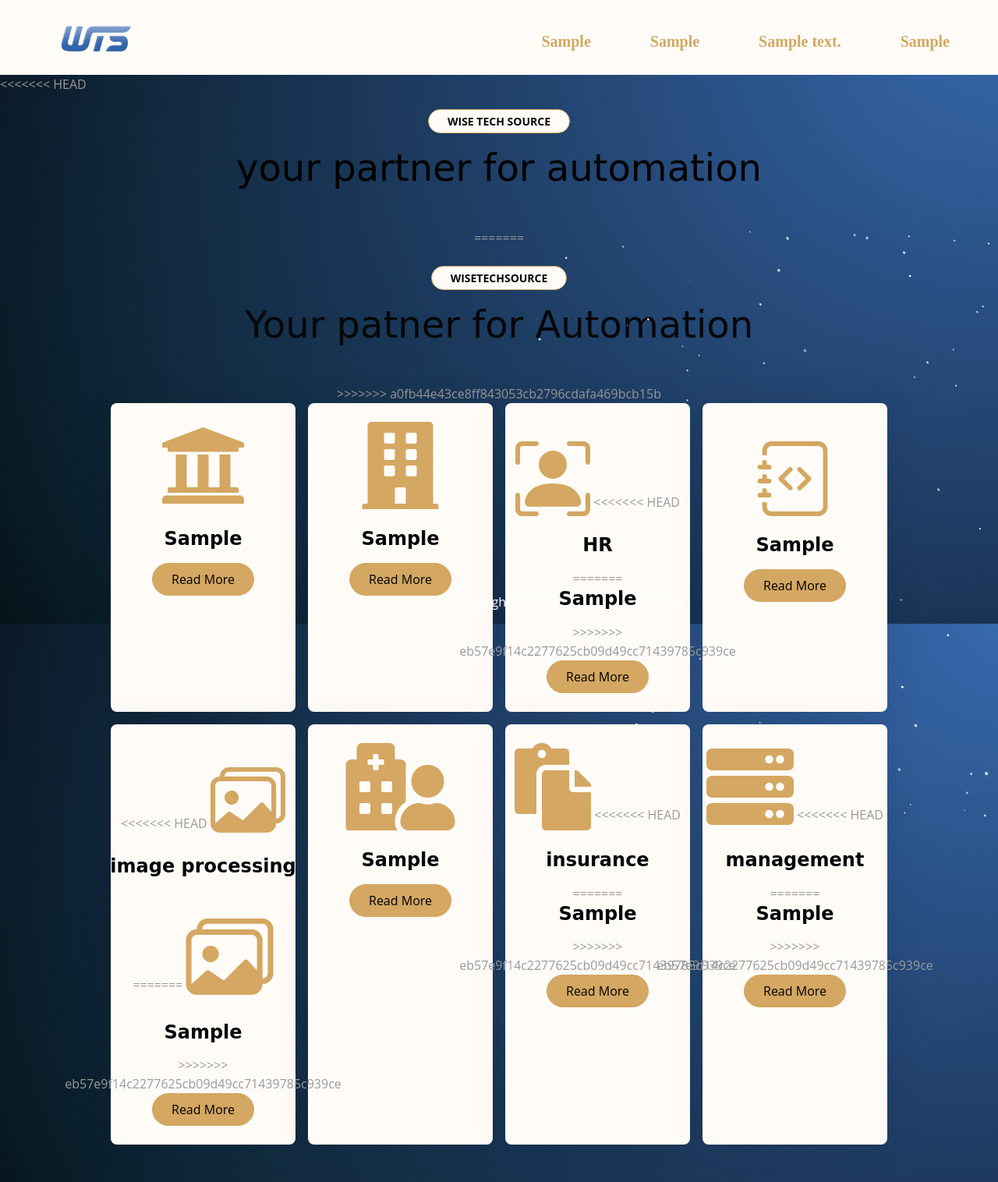
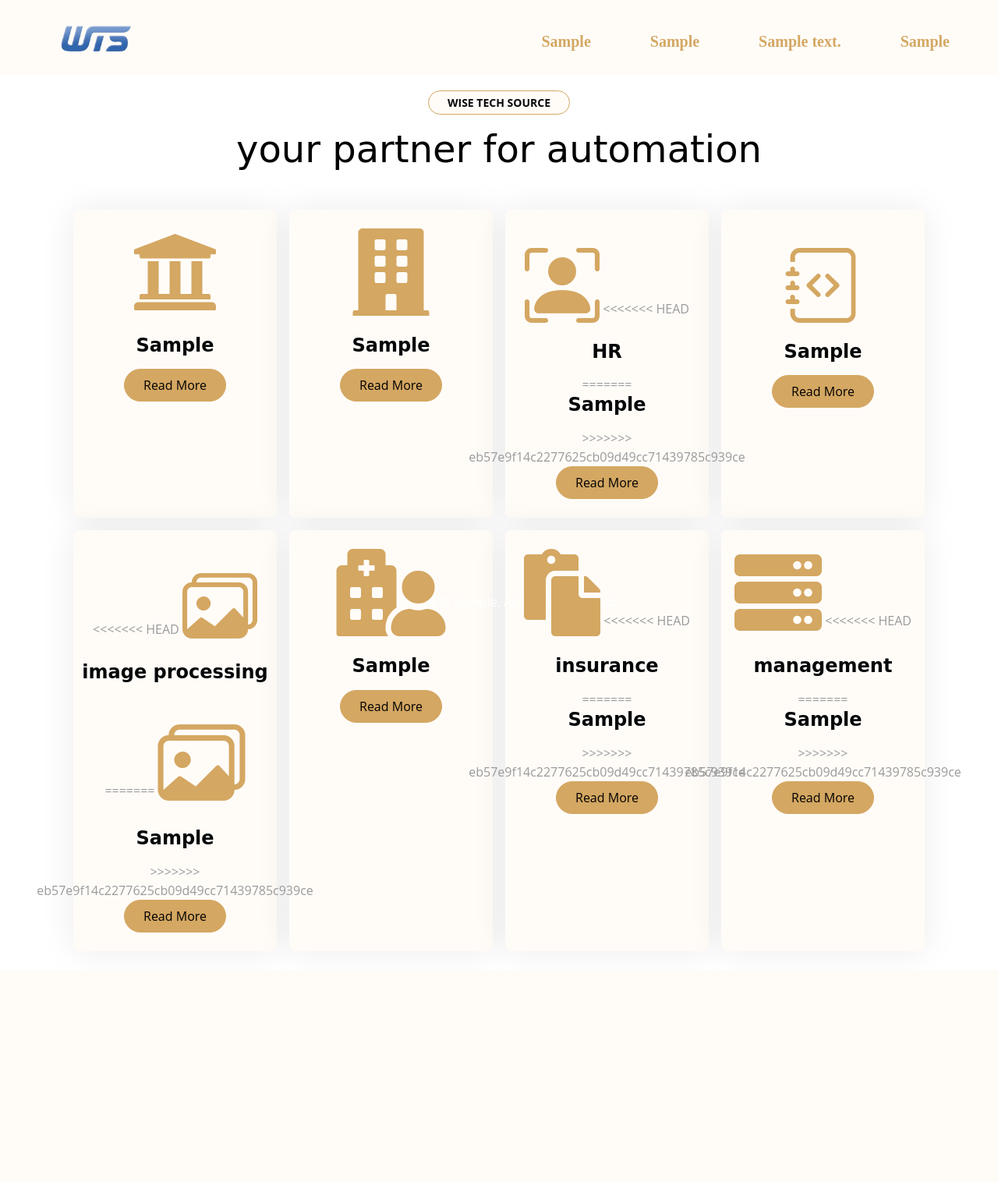
Before and after one commit to WisetechSourceProduct/AutomationProductCatalogue, a Django app: template wiseProductCatalog/templates/wiseProductCatalogApp/products.html in a window 1280 px wide. Shown: the whole page at 78% size. After the commit the page ends 1196 px from the top, so only its background shows below. Run offline with Django 5.2, Linux system fonts and the light colour scheme; the template is opened without the code that fills it: most values are stand-ins (such as "Sample title", 1, 10 or a date in 2020); some libraries are stand-ins or nearby versions; some web fonts are replaced.

Commit message:
hari update

```diff
--- a/wiseProductCatalog/templates/wiseProductCatalogApp/products.html
+++ b/wiseProductCatalog/templates/wiseProductCatalogApp/products.html
@@ -8,7 +8,6 @@
 
 
 {% include "navbar.html" %}
-<<<<<<< HEAD
 
         <!-- Service Start -->
 
@@ -17,16 +16,6 @@
                 <div class="text-center wow bounceInUp" data-wow-delay="45s">
                     <small class="d-inline-block fw-bold text-dark text-uppercase bg-light border border-primary rounded-pill px-4 py-1 mb-3" style="margin-top:20px;">wise tech source</small>
                     <h1 class="display-5 mb-5" style="color:black; font-size:9;">your partner for automation</h1>
-=======
-{% include 'wiseProductCatalogApp/background.html' %}
-<br>
-        <!-- Service Start -->
-        <div class="container-fluid service py-4">
-            <div class="container">
-                <div class="text-center wow bounceInUp" data-wow-delay="45s">
-                    <small class="d-inline-block fw-bold text-dark text-uppercase bg-light border border-primary rounded-pill px-4 py-1 mb-3">WiseTechSource</small>
-                    <h1 class="display-5 mb-5">Your patner for Automation</h1>
->>>>>>> a0fb44e43ce8ff843053cb2796cdafa469bcb15b
                 </div>
                 <div class="row g-3">
                     <div class="col-lg-3 col-md-6 col-sm-12 wow bounceInUp" data-wow-delay="0.1s">
```
